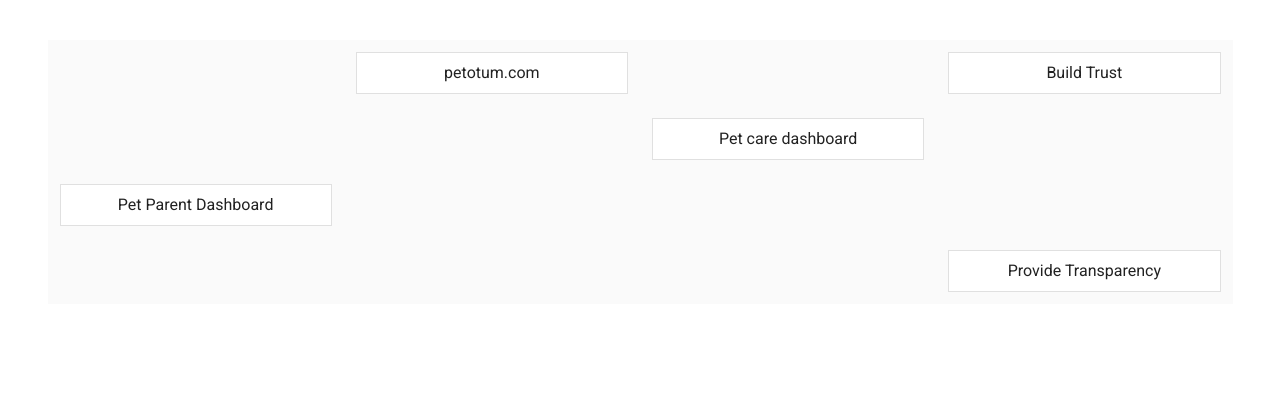
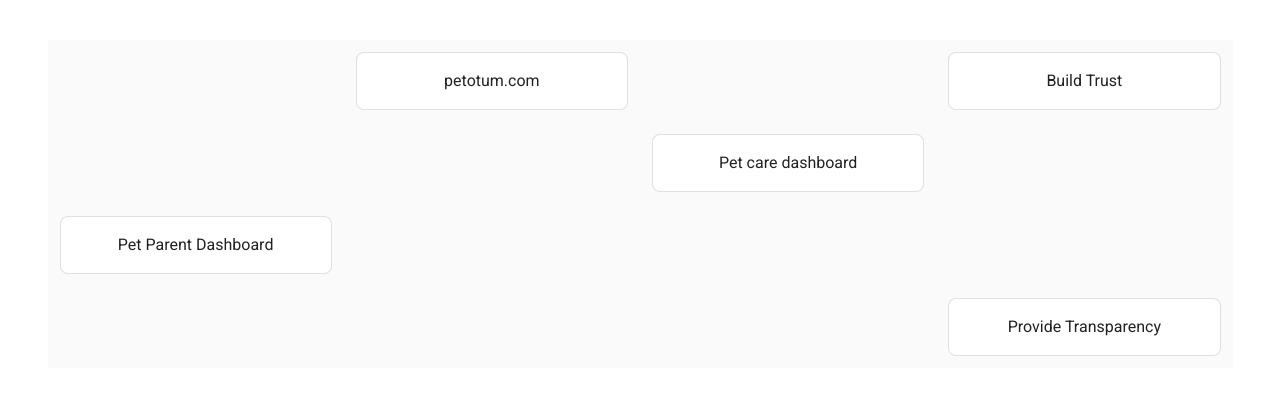
Before and after one commit to shafdanny/petotum-test-fe, a Vue app: page / in a window 1280 px wide. Shown: the top 394 px of the page. Built offline with nearby package versions, Linux system fonts and the light colour scheme.

Commit message:
Add rounded border

```diff
--- a/src/components/Box.vue
+++ b/src/components/Box.vue
@@ -1,9 +1,9 @@
 <template>
   <v-container class="grey lighten-5">
     <v-row v-for="rowIndex in 4" :key="rowIndex">
-      <v-col v-for="n in 4" :key="n" cols="3">
+      <v-col v-for="n in 4" :key="n" cols="12" md="3">
         <v-card
-          class="card pa-2"
+          class="card rounded-lg pa-4"
           outlined
           tile
           v-if="getBoxContent(getPosition(rowIndex, n))"
```
